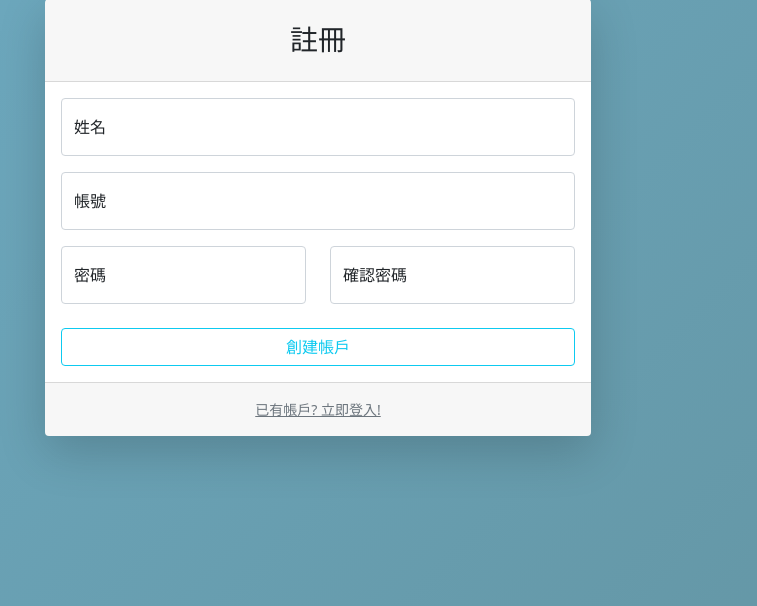
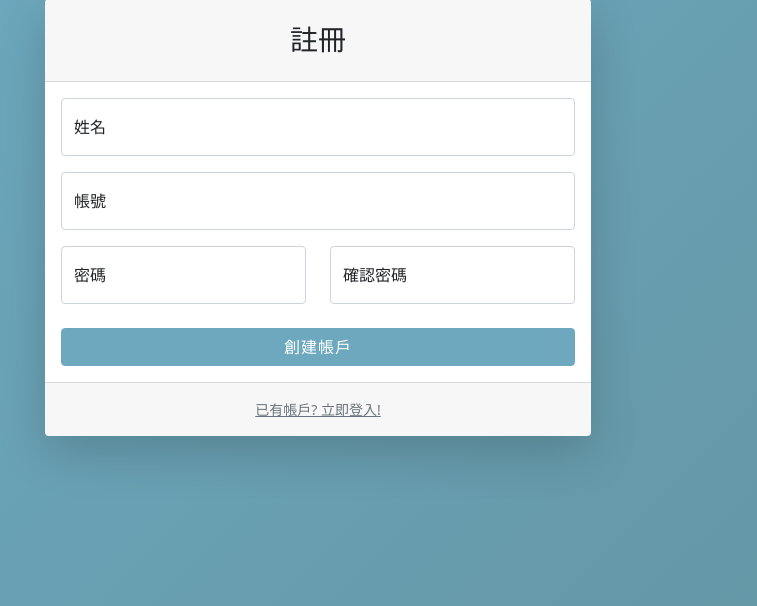
Before and after one commit to fuhsiao/Fintech-API-web, a Flask app: page /sign-up in a window 1280 px wide. Shown: the part 49-655 px from the top of the page, without its empty margins (322-1079 px from the left). Run offline with Flask 2, Linux system fonts and the light colour scheme; some libraries are stand-ins or nearby versions.

Commit message:
update auth form

```diff
--- a/website/templates/login.html
+++ b/website/templates/login.html
@@ -34,7 +34,7 @@
                                             <label for="inputPassword">密碼</label>
                                         </div>
                                         <div class="text-center mt-4 mb-0">
-                                            <a class="btn btn-outline-info" href="/index">登入</a>
+                                            <a class="btn btn-bg px-4" href="/index">登 入</a>
                                         </div>
                                     </form>
                                 </div>
--- a/website/templates/sign-up.html
+++ b/website/templates/sign-up.html
@@ -52,7 +52,7 @@
                                             </div>
                                         </div>
                                         <div class="mt-4 mb-0">
-                                            <div class="d-grid"><a class="btn btn-outline-info btn-block" href="/login">創建帳戶</a></div>
+                                            <div class="d-grid"><a class="btn btn-bg btn-block" href="/login">創建帳戶</a></div>
                                         </div>
                                     </form>
                                 </div>
```
